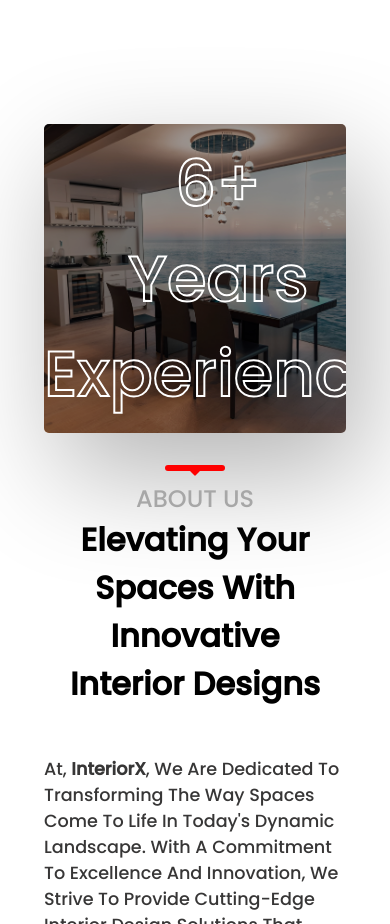
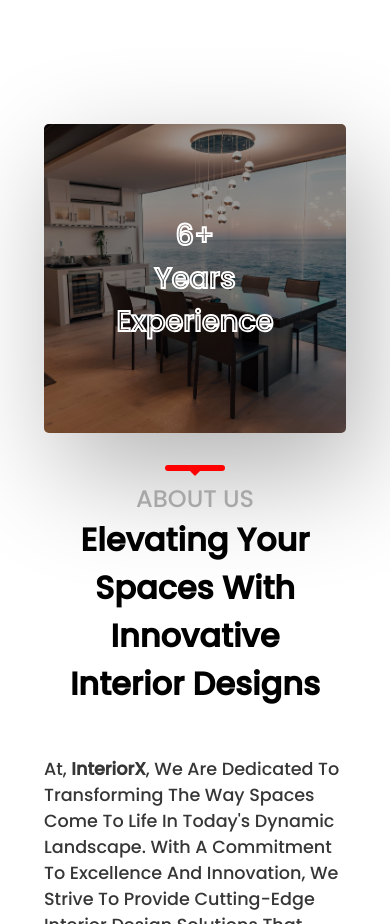
Before and after one commit to vivekmohanlohar/interiorx, a plain HTML site: page index.html in a window 390 px wide. Shown: the part 880-1804 px from the top of the page. Drawn offline with nearby package versions, Linux system fonts and the light colour scheme.

Commit message:
Update style.css

```diff
--- a/assets/css/style.css
+++ b/assets/css/style.css
@@ -747,10 +747,14 @@ textarea,
 
 /* media query  */
 
-@media (max-width: 850px) {
+@media (max-width: 950px) {
   /* html {
     font-size: 55%;
   } */
+
+  .chous .images span {
+    font-size: 1.8rem;
+  }
 
   h4.logo {
     font-size: 1.6rem;
```
